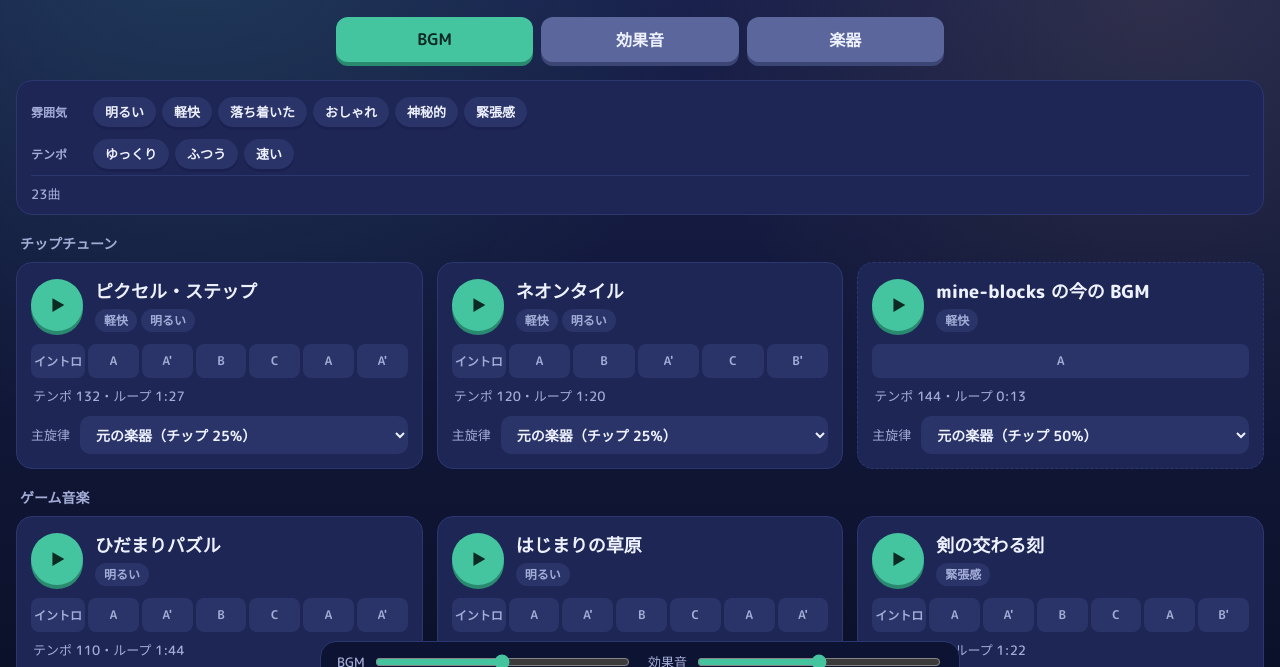
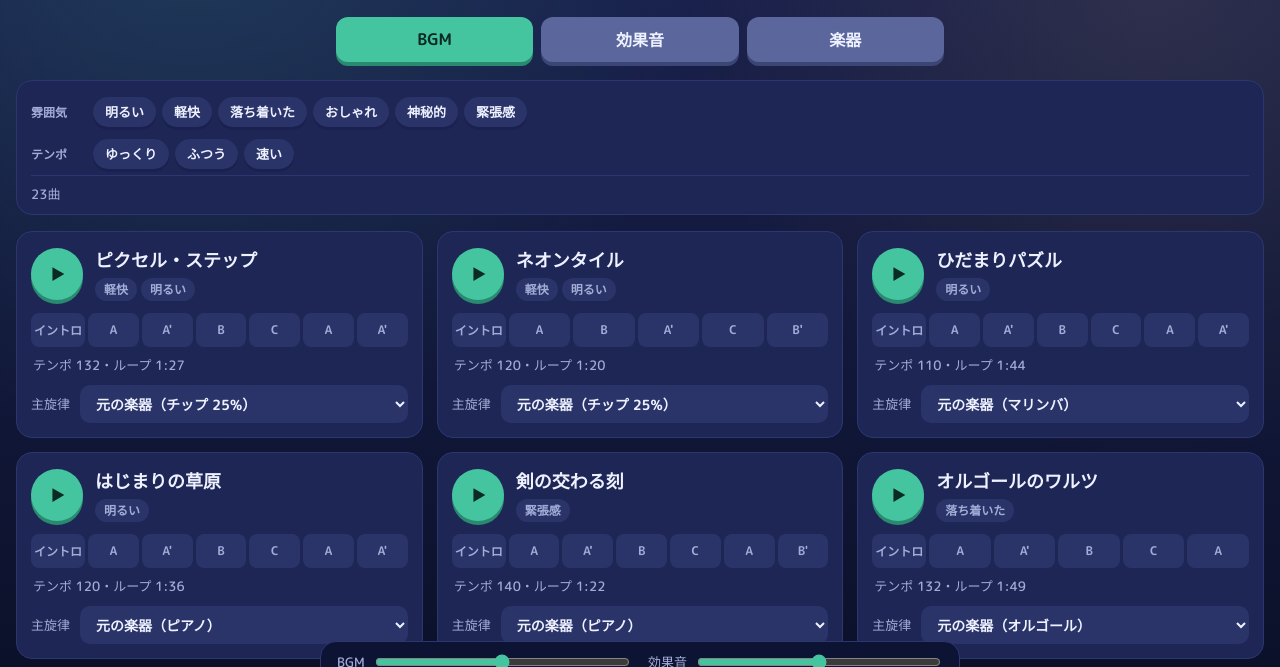
Before and after one commit to 123yoshidandy/sound-kit, a website: page index.html in a window 1280 px wide. Shown: the part 93-760 px from the top of the page. Drawn offline with Linux system fonts and the light colour scheme.

Commit message:
試聴ページの BGM のジャンルの見出しをなくし、全曲を1つの格子に並べた（並び順はジャンルの順のまま）

```diff
--- a/audition/app.js
+++ b/audition/app.js
@@ -28,13 +28,14 @@
     const songs = { ...current.songs, legacy: legacy.songs.legacy };
     Object.entries(catalogSongs).forEach(([id, song]) => { songs[`catalog/${id}`] = song; });
 
-    // BGM のタブの見出し。全曲をジャンル別に並べる（この順に並べ、ここにないジャンルは最後。今の BGM はそのジャンルの最後）
+    // BGM のタブの曲の並び。見出しは付けず、似た曲が近くに並ぶようにジャンルの順で並べる（今の BGM は最後）
     const GENRES = ['チップチューン', 'ゲーム音楽', 'クラシック', 'ジャズ・ブルース', 'ファンク・ソウル', 'ロック・ポップ', 'ラテン', 'ワールド', 'アンビエント', 'エレクトロ'];
-    const genreOf = (song) => song.genre ?? 'そのほか';
-    const songIds = [...Object.keys(songs).filter(id => id !== 'legacy'), 'legacy'];
-    const SONG_GROUPS = [...new Set(songIds.map(id => genreOf(songs[id])))]
-        .sort((a, b) => (GENRES.indexOf(a) + 1 || 99) - (GENRES.indexOf(b) + 1 || 99))
-        .map(genre => ({ title: genre, ids: songIds.filter(id => genreOf(songs[id]) === genre) }));
+    const genreRank = (song) => GENRES.indexOf(song.genre) + 1 || 99;
+    const songIds = Object.keys(songs).filter(id => id !== 'legacy')
+        .map((id, index) => ({ id, index }))
+        .sort((a, b) => genreRank(songs[a.id]) - genreRank(songs[b.id]) || a.index - b.index)
+        .map(({ id }) => id)
+        .concat('legacy');
     const player = SoundKit.createPlayer({ songs, effects, ignoreSilentSwitch: true });
     player.setup();
 
@@ -140,17 +141,11 @@
     const filters = createFilters();
     bgmPanel.appendChild(filters.element);
 
-    const groupElements = SONG_GROUPS.map(({ title, ids }) => {
-        const heading = document.createElement('h2');
-        heading.className = 'group';
-        heading.textContent = title;
-        // ジャンルの中の曲は、画面の幅に合わせて横にも並べる
-        const grid = document.createElement('div');
-        grid.className = 'song-grid';
-        bgmPanel.append(heading, grid);
-        ids.forEach(id => createCard(id, songs[id], grid));
-        return { heading, grid, ids };
-    });
+    // 曲は、画面の幅に合わせて横にも並べる
+    const songGrid = document.createElement('div');
+    songGrid.className = 'song-grid';
+    bgmPanel.appendChild(songGrid);
+    songIds.forEach(id => createCard(id, songs[id], songGrid));
     applyFilter();
 
     // 絞り込みの欄
@@ -196,15 +191,10 @@
 
     function applyFilter() {
         let shown = 0;
-        groupElements.forEach(({ heading, grid, ids }) => {
-            let visible = 0;
-            ids.forEach(id => {
-                const ok = matches(songs[id]);
-                cards.get(id).card.hidden = !ok;
-                if (ok) visible++;
-            });
-            heading.hidden = grid.hidden = visible === 0;
-            shown += visible;
+        songIds.forEach(id => {
+            const ok = matches(songs[id]);
+            cards.get(id).card.hidden = !ok;
+            if (ok) shown++;
         });
         const active = [...selected.values()].some(set => set.size > 0);
         filters.element.querySelector('.count').textContent = active ? `${Object.keys(songs).length}曲中 ${shown}曲` : `${Object.keys(songs).length}曲`;
--- a/audition/style.css
+++ b/audition/style.css
@@ -412,7 +412,7 @@ main {
     border: 1px solid var(--card-line);
     border-radius: 16px;
     padding: 10px 14px;
-    margin-bottom: 4px;
+    margin-bottom: 16px;
 }
 
 .filters-foot {
```
